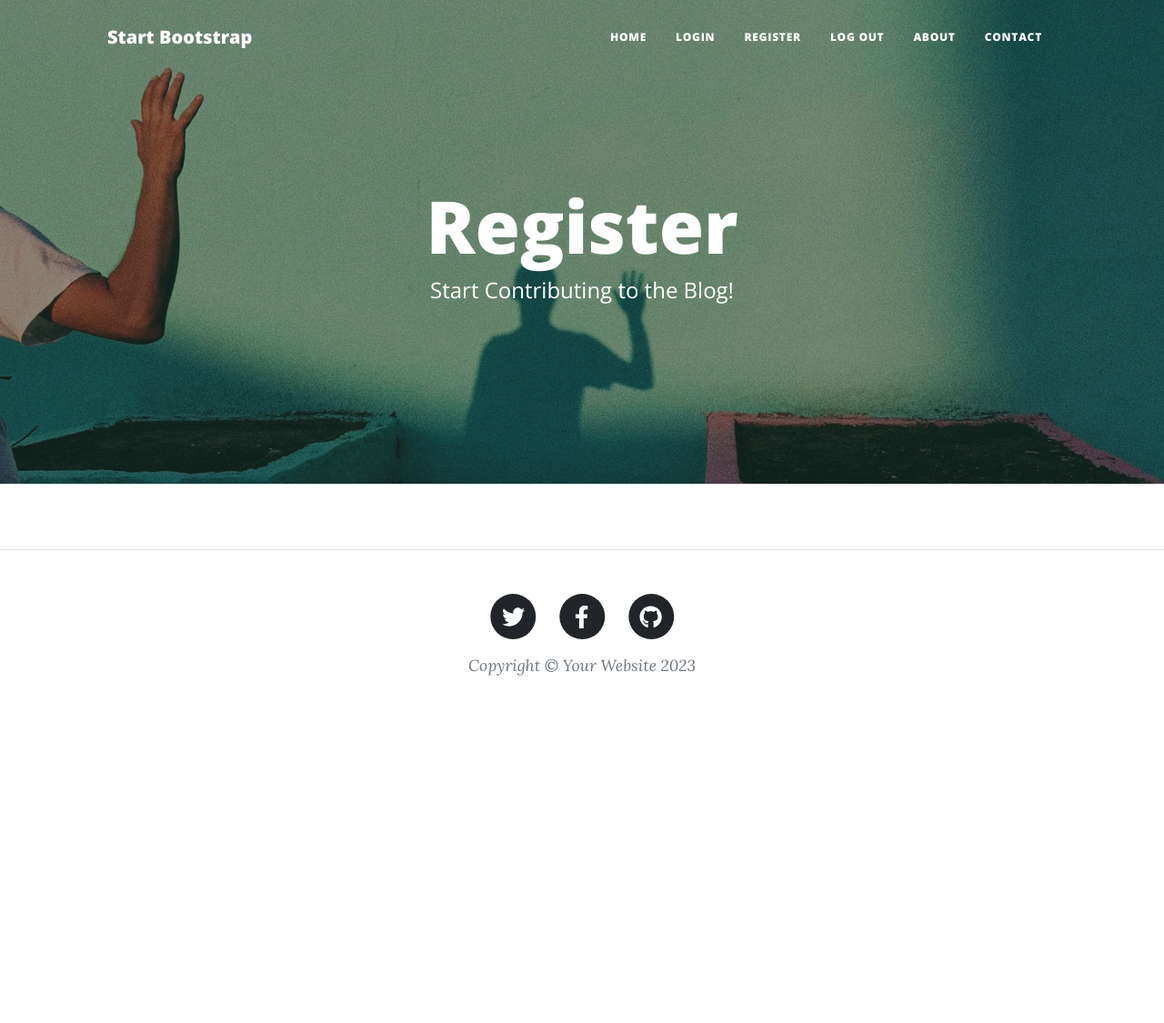
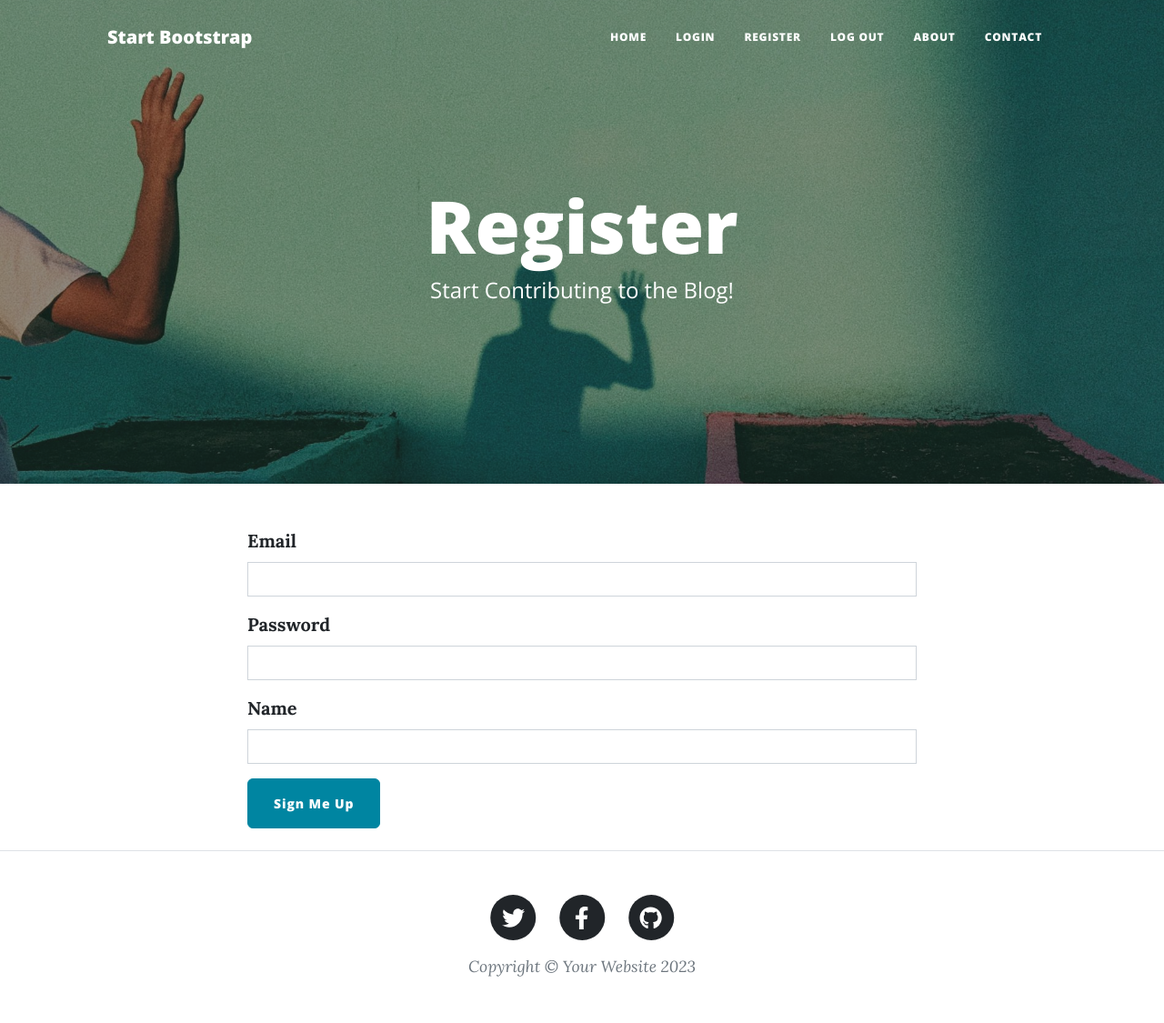
Before and after one commit to masicx/100Days-python-udemy, a Flask app: page /register in a window 1280 px wide. Shown: the whole page at 91% size. Before the commit the page ends 743 px from the top, so only its background shows below. Run offline with Flask 3, Linux system fonts and the light colour scheme; some libraries are stand-ins or nearby versions.

Commit message:
Registering users

```diff
--- a/69. Blog adding users/forms.py
+++ b/69. Blog adding users/forms.py
@@ -1,5 +1,5 @@
 from flask_wtf import FlaskForm
-from wtforms import StringField, SubmitField
+from wtforms import StringField, SubmitField, PasswordField
 from wtforms.validators import DataRequired, URL
 from flask_ckeditor import CKEditorField
 
@@ -13,7 +13,11 @@ class CreatePostForm(FlaskForm):
     submit = SubmitField("Submit Post")
 
 
-# TODO: Create a RegisterForm to register new users
+class RegisterForm(FlaskForm):
+    email = StringField("Email", validators=[DataRequired()])
+    password = PasswordField("Password", validators=[DataRequired()])
+    name = StringField("Name", validators=[DataRequired()])
+    submit = SubmitField("Sign Me Up")
 
 
 # TODO: Create a LoginForm to login existing users
--- a/69. Blog adding users/main.py
+++ b/69. Blog adding users/main.py
@@ -10,7 +10,7 @@ from sqlalchemy import Integer, String, Text
 from functools import wraps
 from werkzeug.security import generate_password_hash, check_password_hash
 # Import your forms from the forms.py
-from forms import CreatePostForm
+from forms import CreatePostForm, RegisterForm
 
 
 '''
@@ -30,9 +30,13 @@ app = Flask(__name__)
 app.config['SECRET_KEY'] = '8BYkEfBA6O6donzWlSihBXox7C0sKR6b'
 ckeditor = CKEditor(app)
 Bootstrap5(app)
+login_manager = LoginManager()
+login_manager.init_app(app)
 
 # TODO: Configure Flask-Login
-
+@login_manager.user_loader
+def load_user(user_id):
+    return User.query.get(int(user_id))
 
 # CREATE DATABASE
 class Base(DeclarativeBase):
@@ -53,8 +57,12 @@ class BlogPost(db.Model):
     author: Mapped[str] = mapped_column(String(250), nullable=False)
     img_url: Mapped[str] = mapped_column(String(250), nullable=False)
 
-
-# TODO: Create a User table for all your registered users.
+class User(db.Model, UserMixin):
+    __tablename__ = "users"
+    id: Mapped[int] = mapped_column(Integer, primary_key=True)
+    email: Mapped[str] = mapped_column(String(250), unique=True, nullable=False)
+    password: Mapped[str] = mapped_column(String(250), nullable=False)
+    name: Mapped[str] = mapped_column(String(250), nullable=False)
 
 
 with app.app_context():
@@ -62,9 +70,28 @@ with app.app_context():
 
 
 # TODO: Use Werkzeug to hash the user's password when creating a new user.
-@app.route('/register')
+@app.route('/register', methods=["GET", "POST"])
 def register():
-    return render_template("register.html")
+    form = RegisterForm()
+    if form.validate_on_submit():
+        if db.session.execute(db.select(User).where(User.email == form.email.data)).scalar() is not None:
+            flash("You've already signed up with that email, log in instead!")
+            return redirect(url_for('login'))
+        hash_and_salted_password = generate_password_hash(
+            str(form.password.data),
+            method='pbkdf2:sha256',
+            salt_length=8
+        )
+        new_user = User(
+            email=form.email.data,
+            name=form.name.data,
+            password=hash_and_salted_password,
+        )
+        db.session.add(new_user)
+        db.session.commit()
+        login_user(new_user)
+        return redirect(url_for("get_all_posts"))
+    return render_template("register.html", form=form)
 
 
 # TODO: Retrieve a user from the database based on their email.
--- a/69. Blog adding users/templates/register.html
+++ b/69. Blog adding users/templates/register.html
@@ -22,7 +22,7 @@ include "header.html" %}
   <div class="container">
     <div class="row">
       <div class="col-lg-8 col-md-10 mx-auto">
-        <!--TODO: render your registration form here-->
+        {{ render_form(form) }}
       </div>
     </div>
   </div>
```
